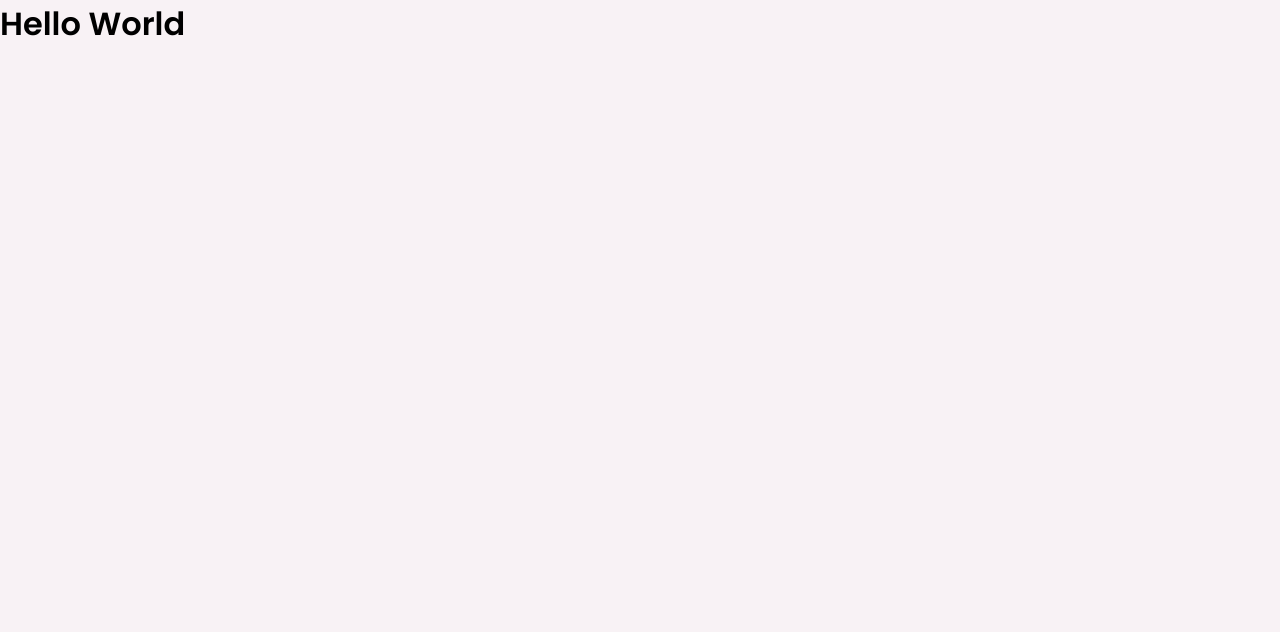
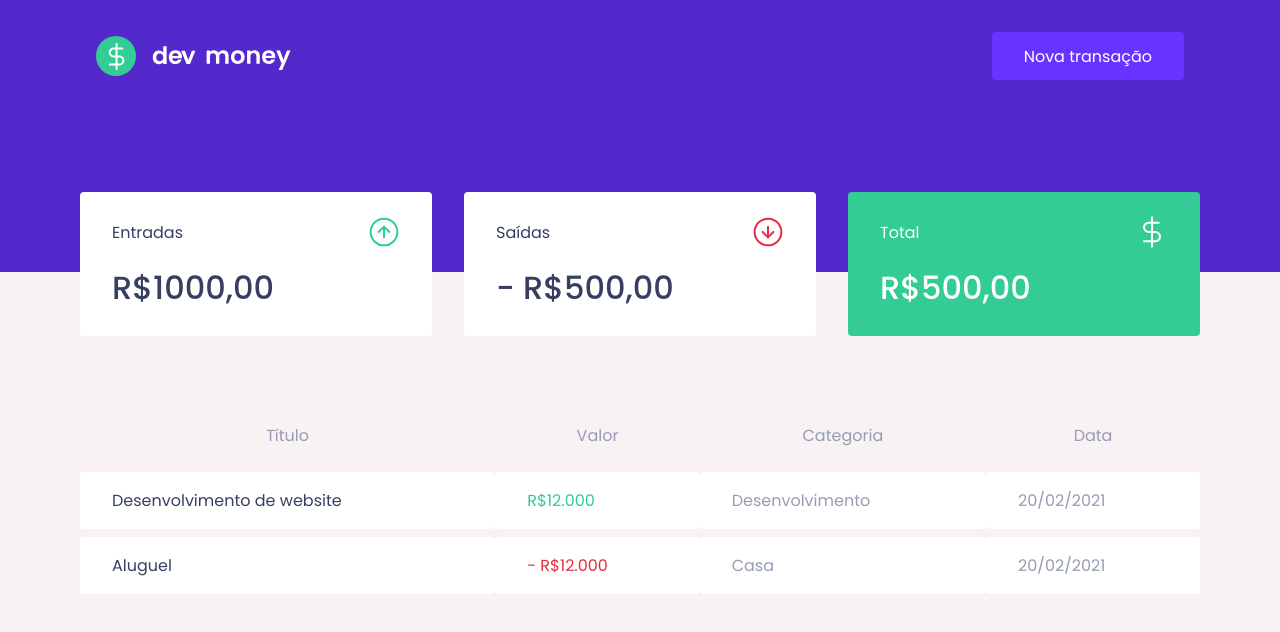
Before and after one commit to viniciusdev-br/devmoney, a React (Create React App) app: page / in a window 1280 px wide. Shown: the top 632 px of the page. Built offline with nearby package versions, Linux system fonts and the light colour scheme.

Commit message:
Layout em tsx finalizado

```diff
--- a/public/index.html
+++ b/public/index.html
@@ -9,7 +9,7 @@
     <link rel="shortcut icon" href="favicon.png" type="image/png">
 
 
-    <link href="https://fonts.googleapis.com/css2?family=Poppins:wght@400;600&display=swap" rel="stylesheet">
+    <link href="https://fonts.googleapis.com/css2?family=Poppins:wght@400;500;600&display=swap" rel="stylesheet">
 
     <title>Dev - Money</title>
   </head>
--- a/src/App.tsx
+++ b/src/App.tsx
@@ -1,10 +1,13 @@
+import { Dashboard } from './components/Dashboard/Index';
+import { Header } from './components/Header/Index';
 import { GlobalStyle } from './styles/global'
 
 export function App() {
   return (
-    <div className="App">
-      <h1>Hello World</h1>
+    <>
+      <Header />
+      <Dashboard />
       <GlobalStyle/>
-    </div>
+    </>
   );
 }
--- /dev/null
+++ b/src/components/Dashboard/Index.tsx
@@ -0,0 +1,12 @@
+import { Summary } from '../Summary/Index';
+import { TransactionTable } from '../TransactionTable/Index';
+import {Container} from './styles'
+
+export function Dashboard(){
+    return(
+        <Container>
+            <Summary />
+            <TransactionTable />
+        </Container>
+    );
+}
--- /dev/null
+++ b/src/components/Dashboard/styles.ts
@@ -0,0 +1,6 @@
+import styled from 'styled-components';
+
+export const Container = styled.main`
+    max-width:1120px;
+    margin: 0 auto;
+`;
--- /dev/null
+++ b/src/components/Header/Index.tsx
@@ -0,0 +1,15 @@
+import logoImg from '../../assets/logo.svg'
+import { Container, Content } from './styles'
+
+export function Header(){
+    return (
+        <Container>
+            <Content>
+                <img src={logoImg} alt="Imagem da logo Dev Money" />
+                <button type="button">
+                Nova transação
+                </button>
+            </Content>
+        </Container>
+    )
+}
--- /dev/null
+++ b/src/components/Header/styles.ts
@@ -0,0 +1,30 @@
+import styled from 'styled-components';
+
+export const Container = styled.header`
+    background: var(--blue);
+`;
+
+export const Content = styled.div`
+    max-width: 1120px;
+    margin: 0 auto;
+
+    padding: 2rem 1rem 12rem;
+    display: flex;
+    align-items: center;
+    justify-content: space-between;
+
+    button {
+        font-size: 1rem;
+        color: #FFF;
+        background: var(--blue-light);
+        border: 0;
+        padding: 0 2rem;
+        border-radius: 0.25rem;
+        height: 3rem;
+        transition: filter 0.2s;
+
+        &:hover {
+            filter: brightness(90%);
+        }
+    }
+`;
--- /dev/null
+++ b/src/components/Summary/Index.tsx
@@ -0,0 +1,32 @@
+import { Container } from "./styles";
+import incomeImg from '../../assets/entradas.svg';
+import outImg from '../../assets/saidas.svg';
+import totalImg from '../../assets/total.svg';
+
+export function Summary(){
+    return (
+        <Container>
+            <div>
+                <header>
+                    <p>Entradas</p>
+                    <img src={incomeImg} alt="Entradas" />
+                </header>
+                <strong>R$1000,00</strong>
+            </div>
+            <div>
+                <header>
+                    <p>Saídas</p>
+                    <img src={outImg} alt="Saídas" />
+                </header>
+                <strong>- R$500,00</strong>
+            </div>
+            <div className="highlight-background">
+                <header>
+                    <p>Total</p>
+                    <img src={totalImg} alt="Total" />
+                </header>
+                <strong>R$500,00</strong>
+            </div>
+        </Container>
+    );
+}
--- /dev/null
+++ b/src/components/Summary/styles.ts
@@ -0,0 +1,34 @@
+import styled from 'styled-components';
+
+export const Container = styled.div`
+    display: grid;
+    grid-template-columns: repeat(3, 1fr);
+    gap: 2rem;
+    margin-top: -5rem;
+
+    div {
+        background: var(--shape);
+        padding: 1.5rem 2rem;
+        border-radius: 0.25rem;
+        color: var(--text-title);
+    }
+
+    header {
+        display: flex;
+        align-items: center;
+        justify-content: space-between;
+    }
+
+    strong {
+        display: block;
+        margin-top: 1rem;
+        font-size: 2rem;
+        font-weight: 500;
+        line-height: 3rem;
+    }
+
+    .highlight-background {
+        background-color: var(--green);
+        color: #FFF;
+    }
+`
--- /dev/null
+++ b/src/components/TransactionTable/Index.tsx
@@ -0,0 +1,32 @@
+import { Container } from "./styles";
+
+export function TransactionTable(){
+    return(
+        <Container>
+            <table>
+                <thead>
+                    <tr>
+                        <th>Título</th>
+                        <th>Valor</th>
+                        <th>Categoria</th>
+                        <th>Data</th>
+                    </tr>
+                </thead>
+                <tbody>
+                    <tr>
+                        <td>Desenvolvimento de website</td>
+                        <td className="deposit">R$12.000</td>
+                        <td>Desenvolvimento</td>
+                        <td>20/02/2021</td>
+                    </tr>
+                    <tr>
+                        <td>Aluguel</td>
+                        <td className="withdraw">- R$12.000</td>
+                        <td>Casa</td>
+                        <td>20/02/2021</td>
+                    </tr>
+                </tbody>
+            </table>
+        </Container>
+    )
+}
--- /dev/null
+++ b/src/components/TransactionTable/styles.ts
@@ -0,0 +1,37 @@
+import styled from 'styled-components';
+
+export const Container = styled.div`
+    margin-top: 4rem;
+
+    table {
+        width: 100%;
+        border-spacing: 0 0.5rem;
+
+        th {
+            color: var(--text-body);
+            font-weight: 400;
+            padding: 1rem 2rem;
+            line-height: 1.5rem;
+        }
+
+        td {
+            padding: 1rem 2rem;
+            border: 0;
+            background: var(--shape);
+            color: var(--text-body);
+            border-radius: 0.25rem;
+
+            &:first-child {
+                color: var(--text-title);
+            }
+
+            &.deposit {
+                color: var(--green);
+            }
+            &.withdraw {
+                color: var(--red);
+            }
+        }
+
+    }
+`
--- a/src/styles/global.ts
+++ b/src/styles/global.ts
@@ -4,9 +4,10 @@
     :root{
         --background: #f8f2f5;
         --red: #e52e40;
-        --blues: #5429cc;
+        --green: #33CC95;
+        --blue: #5429cc;
 
-        --blues-light: #6933ff;
+        --blue-light: #6933ff;
 
         --text-title: #363f5f;
         --text-body: #969cb3;
```
Also changed, not shown: src/assets/logo.svg, src/assets/saidas.svg (renamed from src/assets/Saídas.svg).
